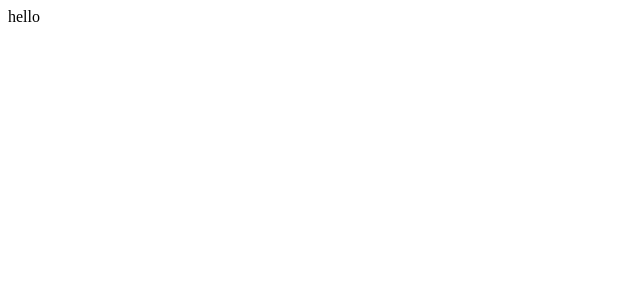
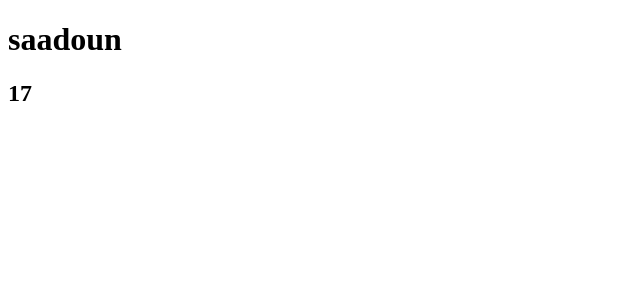
Before and after one commit to MohammadVaseti/React-Projects, a React (Vite) app in the folder 03-React-Sa/React-Sa/: page / in a window 1280 px wide. Shown: the top 300 px of the page, without its empty margins (0-640 px from the left). Built offline with nearby package versions, Linux system fonts and the light colour scheme.

Commit message:
repo updated

```diff
--- a/03-React-Sa/React-Sa/src/App.tsx
+++ b/03-React-Sa/React-Sa/src/App.tsx
@@ -1,7 +1,11 @@
+import User from "./components/User";
+
 const App = () => {
   return (
     <>
-      <div>hello</div>
+      <div>
+        <User name="saadoun" age={17}></User>
+      </div>
     </>
   );
 };
--- /dev/null
+++ b/03-React-Sa/React-Sa/src/components/User.tsx
@@ -0,0 +1,10 @@
+const User = (props) => {
+  return (
+    <>
+      <h1>{props.name}</h1>
+      <h2>{props.age}</h2>
+    </>
+  );
+};
+
+export default User;
```
